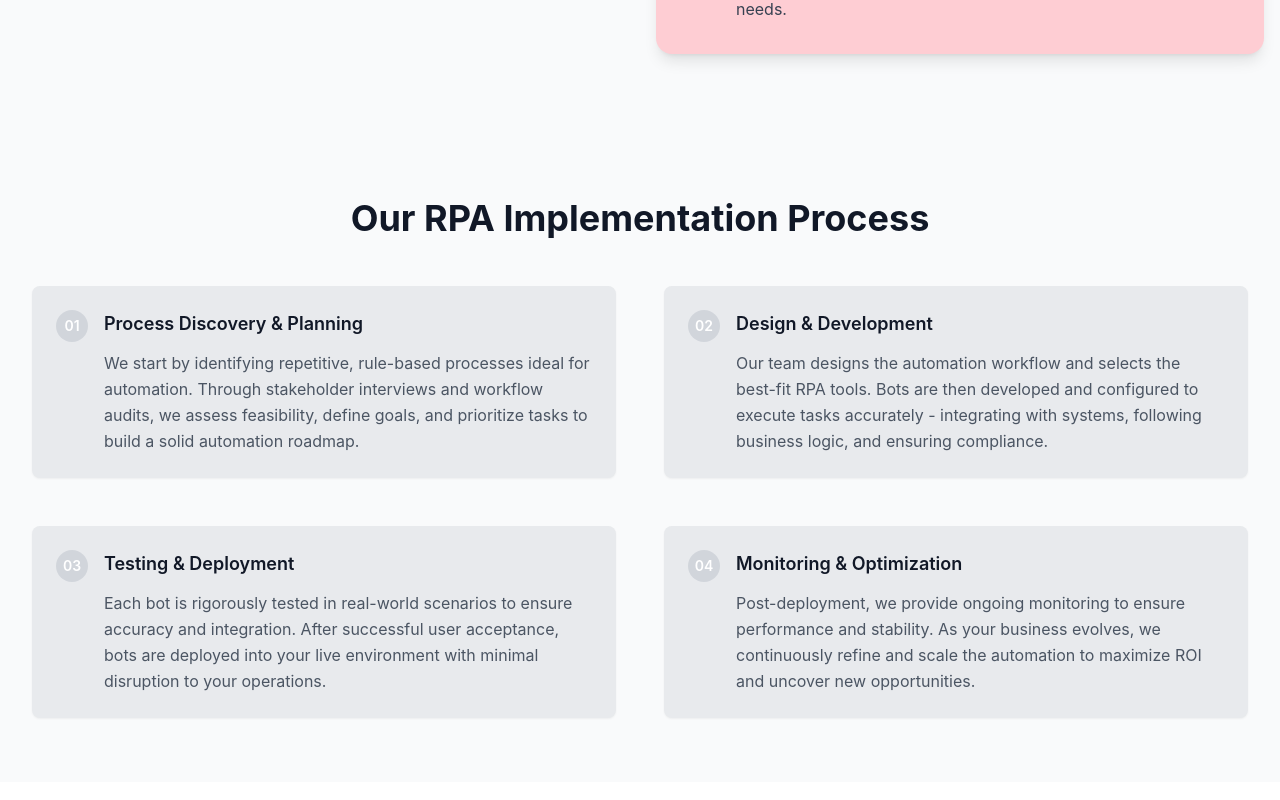
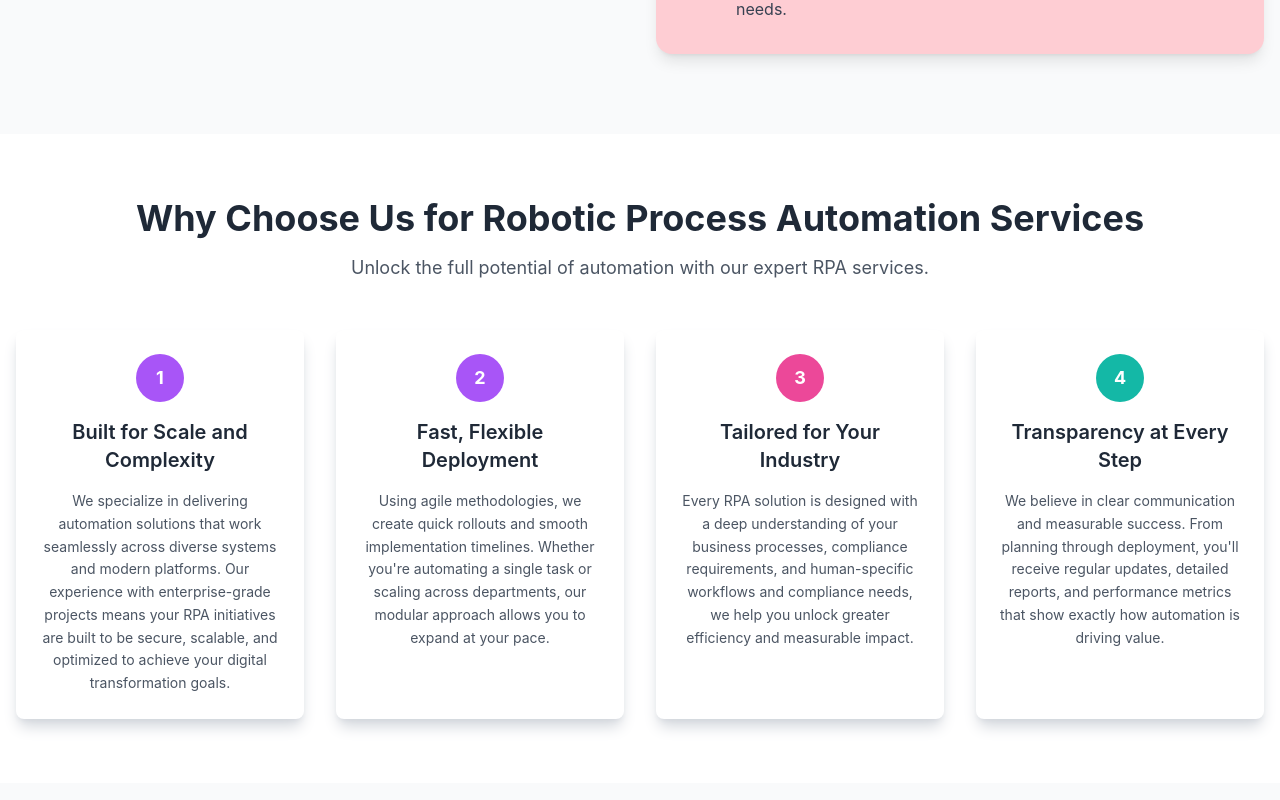
Before and after one commit to rastogi30/Mindor-tech, a Next.js app: page /services/rpa in a window 1280 px wide. Shown: the part 2760-3560 px from the top of the page. Built offline with nearby package versions, Linux system fonts and the light colour scheme.

Commit message:
choose us page rpa

```diff
--- a/src/components/webcomponents/chooseus.tsx
+++ b/src/components/webcomponents/chooseus.tsx
@@ -1,7 +1,7 @@
 import React from 'react';
 
 interface ChooseUsProps {
-  variant?: 'web' | 'ai';
+  variant?: 'web' | 'ai'| 'rpa';
 }
 
 interface Card {
@@ -13,7 +13,7 @@ interface Card {
 }
 
 const ChooseUs: React.FC<ChooseUsProps> = ({ variant = 'web' }) => {
-  const content: { web: { title: string; subtitle: string; cards: Card[] }; ai: { title: string; subtitle: string; cards: Card[] } } = {
+  const content: { web: { title: string; subtitle: string; cards: Card[] }; ai: { title: string; subtitle: string; cards: Card[] }; rpa: { title: string; subtitle: string; cards: Card[] } } = {
     web: {
       title: "Why Our Custom Web Development Services Stand Out",
       subtitle: "Choose Mindor for unparalleled dedication and expertise.",
@@ -77,6 +77,36 @@ const ChooseUs: React.FC<ChooseUsProps> = ({ variant = 'web' }) => {
           icon: "🤝"
         }
       ]
+    },
+    rpa: {
+      title: "Why Choose Us for Robotic Process Automation Services",
+      subtitle: "Unlock the full potential of automation with our expert RPA services.",
+      cards: [
+        {
+          number: 1,
+          color: "bg-purple-500",
+          title: "Built for Scale and Complexity",
+          description: "We specialize in delivering automation solutions that work seamlessly across diverse systems and modern platforms. Our experience with enterprise-grade projects means your RPA initiatives are built to be secure, scalable, and optimized to achieve your digital transformation goals."
+        },
+        {
+          number: 2,
+          color: "bg-purple-500",
+          title: "Fast, Flexible Deployment",
+          description: "Using agile methodologies, we create quick rollouts and smooth implementation timelines. Whether you're automating a single task or scaling across departments, our modular approach allows you to expand at your pace."
+        },
+        {
+          number: 3,
+          color: "bg-pink-500",
+          title: "Tailored for Your Industry",
+          description: "Every RPA solution is designed with a deep understanding of your business processes, compliance requirements, and human-specific workflows and compliance needs, we help you unlock greater efficiency and measurable impact."
+        },
+        {
+          number: 4,
+          color: "bg-teal-500",
+          title: "Transparency at Every Step",
+          description: "We believe in clear communication and measurable success. From planning through deployment, you'll receive regular updates, detailed reports, and performance metrics that show exactly how automation is driving value."
+        }
+      ]
     }
   };
 
--- a/src/services/rpa.tsx
+++ b/src/services/rpa.tsx
@@ -5,6 +5,7 @@ import Mindor from '@/components/Mindor';
 import Slider from '@/components/Slider';
 import Process from '@/components/blockcomponents/process';
 import FAQ from '@/components/webcomponents/faq';
+import ChooseUs from '@/components/webcomponents/chooseus';
 
 const RPA: React.FC = () => {
   return (
@@ -13,6 +14,7 @@ const RPA: React.FC = () => {
       <Landing variant="rpa" />
       <Mindor variant="rpa" />
       <Slider variant="rpa" />
+      <ChooseUs variant="rpa" />
       <Process variant="rpa" />
       <FAQ variant="rpa" />
     </div>
```
